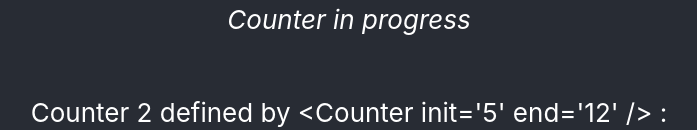
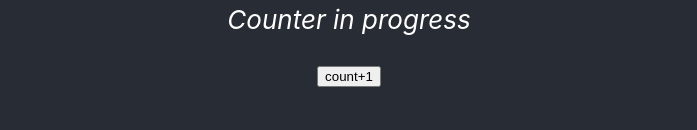
Before and after one commit to hans-naert/reactapp, a React (Create React App) app: page / in a window 1280 px wide. Shown: the part 656-786 px from the top of the page, without its empty margins (291-988 px from the left). Built offline with nearby package versions, Linux system fonts and the light colour scheme.

Commit message:
handle click events

```diff
--- a/src/Counter.js
+++ b/src/Counter.js
@@ -3,16 +3,9 @@
     var init = parseInt(init || 0);
     var end = parseInt(end || 0);
     const [count, setCount] = useState(init);
-    useEffect(function () {
-        if (end && count >= end) return;
-        var timer = setInterval(function () {
-            setCount((count) => (count + 1));
-            console.log("count =", count);
-        }, 1000);
-        return function () {
-            clearInterval(timer);
-        }
-    });
+    function incr() {
+        setCount(count + 1);
+    }
     return (
         <>
             Initial value of the counter is: {init}
@@ -22,7 +15,12 @@
             The counter is set to: {count}
             <br />
             {
-                (end && count >= end) ? <b style={{color:"red", fontSize:"20px"}}>Counter stopped</b> : <i>Counter in progress</i>
+                (count < end) ?
+                    <>
+                        <i>Counter in progress</i>&nbsp;
+                        <button onClick={incr}>count+1</button>
+                    </> :
+                    <b>Counter stopped</b>
             }
         </>
     )
```
